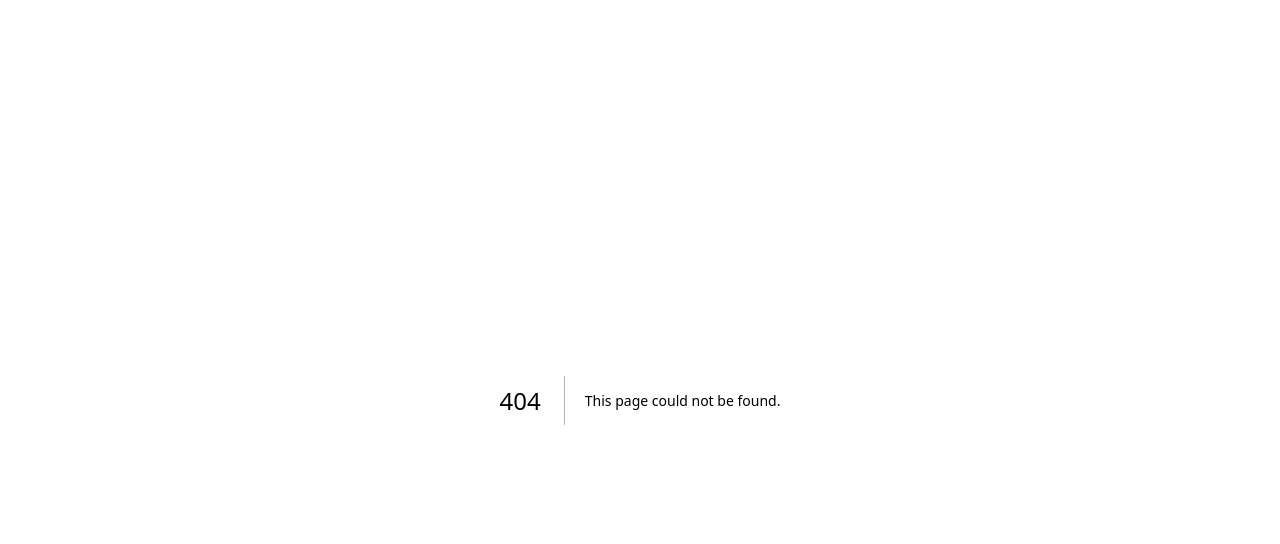
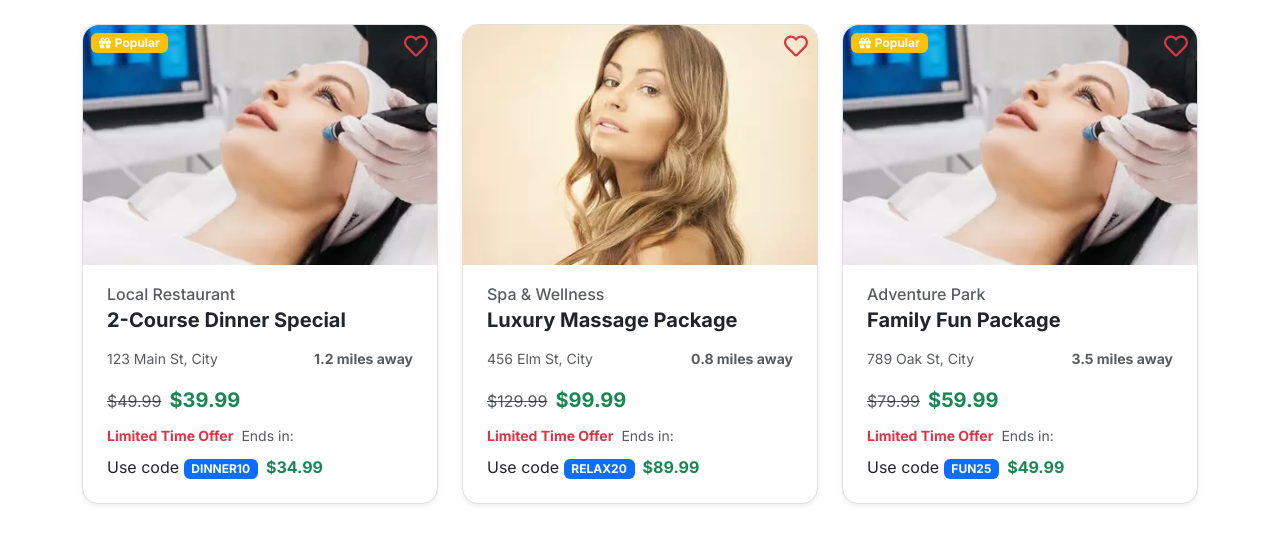
Before and after one commit to rafaelpapa81/gp-killer, a Next.js app: page /landingpage in a window 1280 px wide. Before the commit this address had no page. Shown: the top 544 px of the page. Built offline with nearby package versions, Linux system fonts and the light colour scheme; a web font is replaced by a local one.

Commit message:
gp-killer add business deal cards v1

```diff
--- /dev/null
+++ b/src/app/landingpage/page.tsx
@@ -0,0 +1,61 @@
+import { DealCard } from '../ui/landingpage/cards';
+import 'bootstrap/dist/css/bootstrap.min.css';
+
+export default function Page() {
+  return (
+    <div className="container py-4">
+      <div className="row g-4">
+        <div className="col-md-4">
+          <DealCard
+            businessName="Local Restaurant"
+            dealTitle="2-Course Dinner Special"
+            address="123 Main St, City"
+            distance="1.2 miles away"
+            originalPrice={49.99}
+            timedPrice={39.99}
+            timedPriceEndTime={new Date(Date.now() + 24 * 60 * 60 * 1000)}
+            discountPrice={34.99}
+            discountCode="DINNER10"
+            mainImage="/deals/beauty-t440x266.webp"
+            hoverImage="/deals/woman-t440x266.webp"
+            isPopular={true}
+          />
+        </div>
+
+        <div className="col-md-4">
+          <DealCard
+            businessName="Spa & Wellness"
+            dealTitle="Luxury Massage Package"
+            address="456 Elm St, City"
+            distance="0.8 miles away"
+            originalPrice={129.99}
+            timedPrice={99.99}
+            timedPriceEndTime={new Date(Date.now() + 48 * 60 * 60 * 1000)}
+            discountPrice={89.99}
+            discountCode="RELAX20"
+            mainImage="/deals/woman-t440x266.webp"
+            hoverImage="/deals/beauty-t440x266.webp"
+            isPopular={false}
+          />
+        </div>
+
+        <div className="col-md-4">
+          <DealCard
+            businessName="Adventure Park"
+            dealTitle="Family Fun Package"
+            address="789 Oak St, City"
+            distance="3.5 miles away"
+            originalPrice={79.99}
+            timedPrice={59.99}
+            timedPriceEndTime={new Date(Date.now() + 12 * 60 * 60 * 1000)}
+            discountPrice={49.99}
+            discountCode="FUN25"
+            mainImage="/deals/beauty-t440x266.webp"
+            hoverImage="/deals/woman-t440x266.webp"
+            isPopular={true}
+          />
+        </div>
+      </div>
+    </div>
+  );
+}
--- /dev/null
+++ b/src/app/ui/landingpage/cards.tsx
@@ -0,0 +1,141 @@
+'use client';
+
+import { useState } from 'react';
+import Image from 'next/image';
+import { FaHeart, FaRegHeart, FaGift } from 'react-icons/fa';
+import { Badge } from 'react-bootstrap';
+
+interface DealCardProps {
+  businessName: string;
+  dealTitle: string;
+  address: string;
+  distance: string;
+  originalPrice: number;
+  timedPrice: number;
+  timedPriceEndTime: Date;
+  discountPrice: number;
+  discountCode: string;
+  mainImage: string;
+  hoverImage: string;
+  isPopular?: boolean;
+}
+
+export function DealCard({
+  businessName,
+  dealTitle,
+  address,
+  distance,
+  originalPrice,
+  timedPrice,
+  timedPriceEndTime,
+  discountPrice,
+  discountCode,
+  mainImage,
+  hoverImage,
+  isPopular = false,
+}: DealCardProps) {
+  const [isHovered, setIsHovered] = useState(false);
+  const [isFavorite, setIsFavorite] = useState(false);
+
+  return (
+    <div
+      className="card position-relative shadow-sm"
+      style={{
+        width: '100%',
+        maxWidth: '100%',
+        borderRadius: '16px',
+        border: '1px solid #e0e0e0'
+      }}
+      onMouseEnter={() => setIsHovered(true)}
+      onMouseLeave={() => setIsHovered(false)}
+    >
+      {/* Favorite Heart Button */}
+      <button
+        className="position-absolute btn p-0 m-2"
+        style={{ right: 0, zIndex: 2 }}
+        onClick={() => setIsFavorite(!isFavorite)}
+      >
+        {isFavorite ? (
+          <FaHeart className="text-danger" size={24} />
+        ) : (
+          <FaRegHeart className="text-danger" size={24} />
+        )}
+      </button>
+
+      {/* Popular Badge */}
+      {isPopular && (
+        <div className="position-absolute m-2" style={{ left: 0, zIndex: 2 }}>
+          <Badge bg="warning" className="d-flex align-items-center gap-1">
+            <FaGift /> Popular
+          </Badge>
+        </div>
+      )}
+
+      {/* Card Image */}
+      <div style={{
+        height: '240px',
+        position: 'relative',
+        borderTopLeftRadius: '16px',
+        borderTopRightRadius: '16px',
+        overflow: 'hidden'
+      }}>
+        <Image
+          src={mainImage}
+          alt={dealTitle}
+          fill
+          className="object-fit-cover"
+          sizes="100vw"
+          priority
+          style={{
+            opacity: isHovered ? 0 : 1,
+            transition: 'opacity 0.8s ease-in-out',
+            position: 'absolute'
+          }}
+        />
+        <Image
+          src={hoverImage}
+          alt={dealTitle}
+          fill
+          className="object-fit-cover"
+          sizes="100vw"
+          priority
+          style={{
+            opacity: isHovered ? 1 : 0,
+            transition: 'opacity 0.8s ease-in-out',
+            position: 'absolute'
+          }}
+        />
+      </div>
+
+      {/* Card Body */}
+      <div className="card-body p-4">
+        <h6 className="card-subtitle mb-1 text-muted">{businessName}</h6>
+        <h5 className="card-title fw-bold mb-3">{dealTitle}</h5>
+
+        <div className="d-flex justify-content-between align-items-center mb-3">
+          <small className="text-muted">{address}</small>
+          <small className="text-muted fw-bold">{distance}</small>
+        </div>
+
+        <div className="prices">
+          <p className="mb-2 fs-6">
+            <span className="text-muted text-decoration-line-through me-2">${originalPrice}</span>
+            <span className="fw-bold fs-5 text-success">${timedPrice}</span>
+          </p>
+
+          <p className="mb-2">
+            <small className="text-danger fw-bold">Limited Time Offer</small>
+            <small className="text-muted ms-2">
+              Ends in: {/* Add countdown timer component here */}
+            </small>
+          </p>
+
+          <p className="mb-0">
+            Use code <span className="badge bg-primary">{discountCode}</span>
+            <span className="ms-2 fw-bold text-success">${discountPrice}</span>
+          </p>
+        </div>
+      </div>
+    </div>
+  );
+}
```
